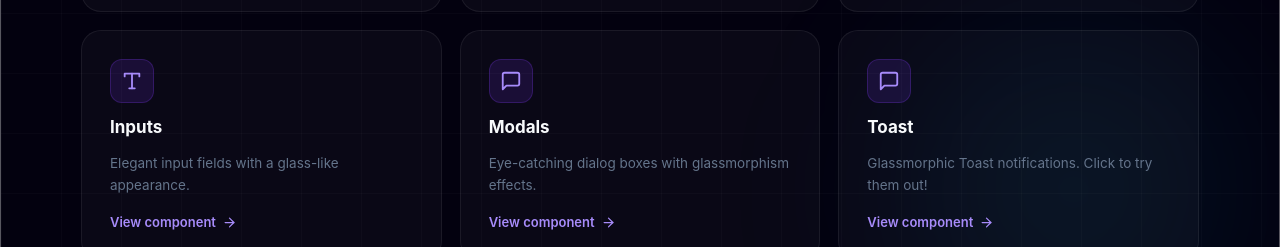
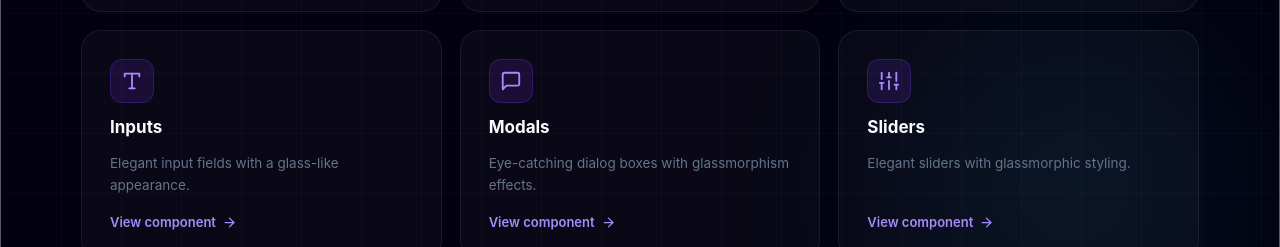
Before and after one commit to Jaishree2310/GlassyUI-Components, a React (Create React App) app: page /components in a window 1280 px wide. Shown: the part 1008-1255 px from the top of the page. Built offline with nearby package versions, Linux system fonts and the light colour scheme; no server answers.

Commit message:
fix: remove duplicate Toast component entry

```diff
--- a/src/components/GlassyUIComponentsPage.tsx
+++ b/src/components/GlassyUIComponentsPage.tsx
@@ -86,12 +86,6 @@ const GlassyUIComponentsPage: React.FC = () => {
       description: 'Eye-catching dialog boxes with glassmorphism effects.',
       icon: <MessageSquare size={22} />,
       onClick: () => navigate('/modal-details'),
-    },
-    {
-      title: 'Toast',
-      description: 'Glassmorphic Toast notifications. Click to try them out!',
-      icon: <MessageSquare size={22} />,
-      onClick: () => navigate('/toast-page/'),
     },
     {
       title: 'Sliders',
```
